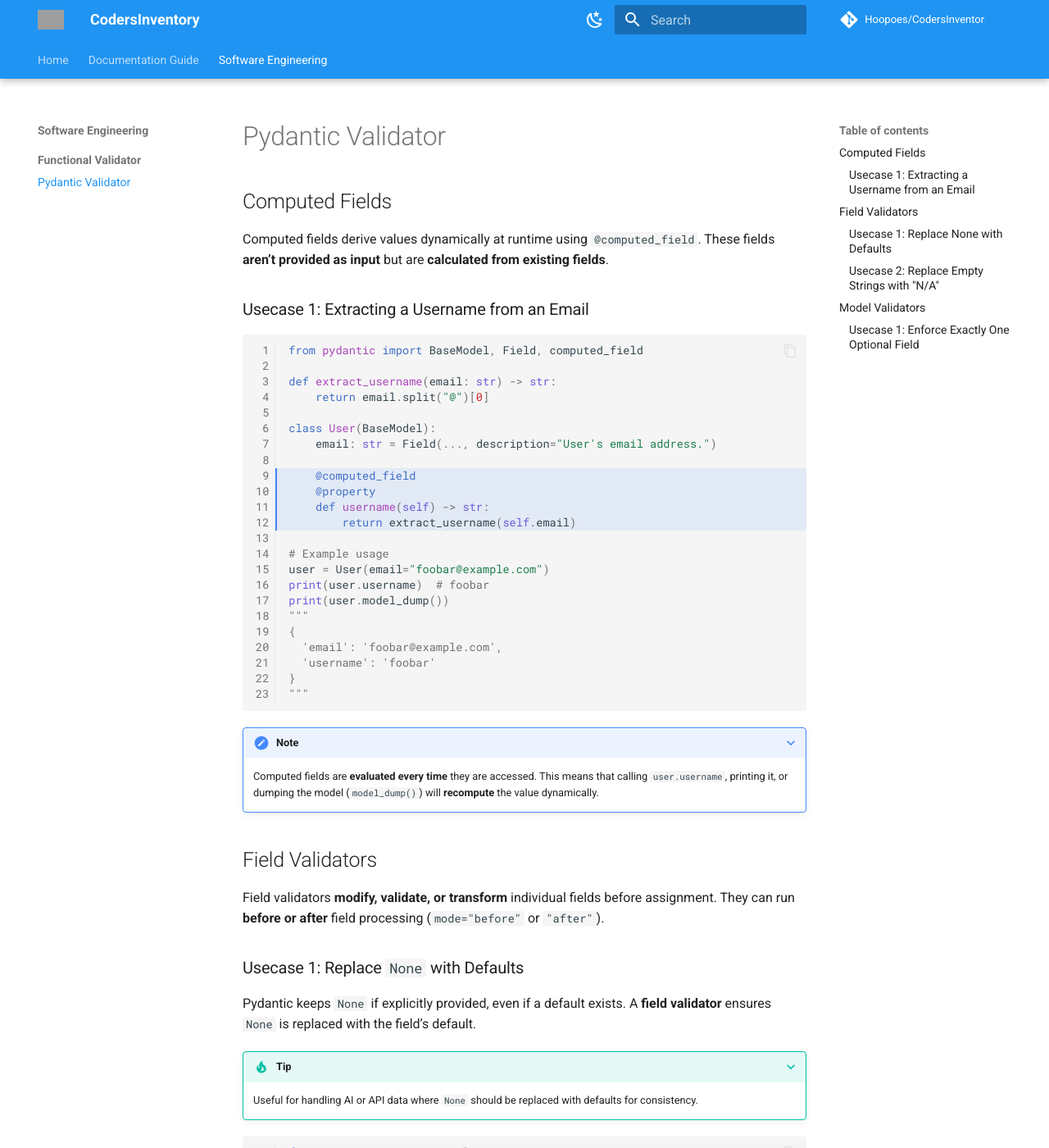
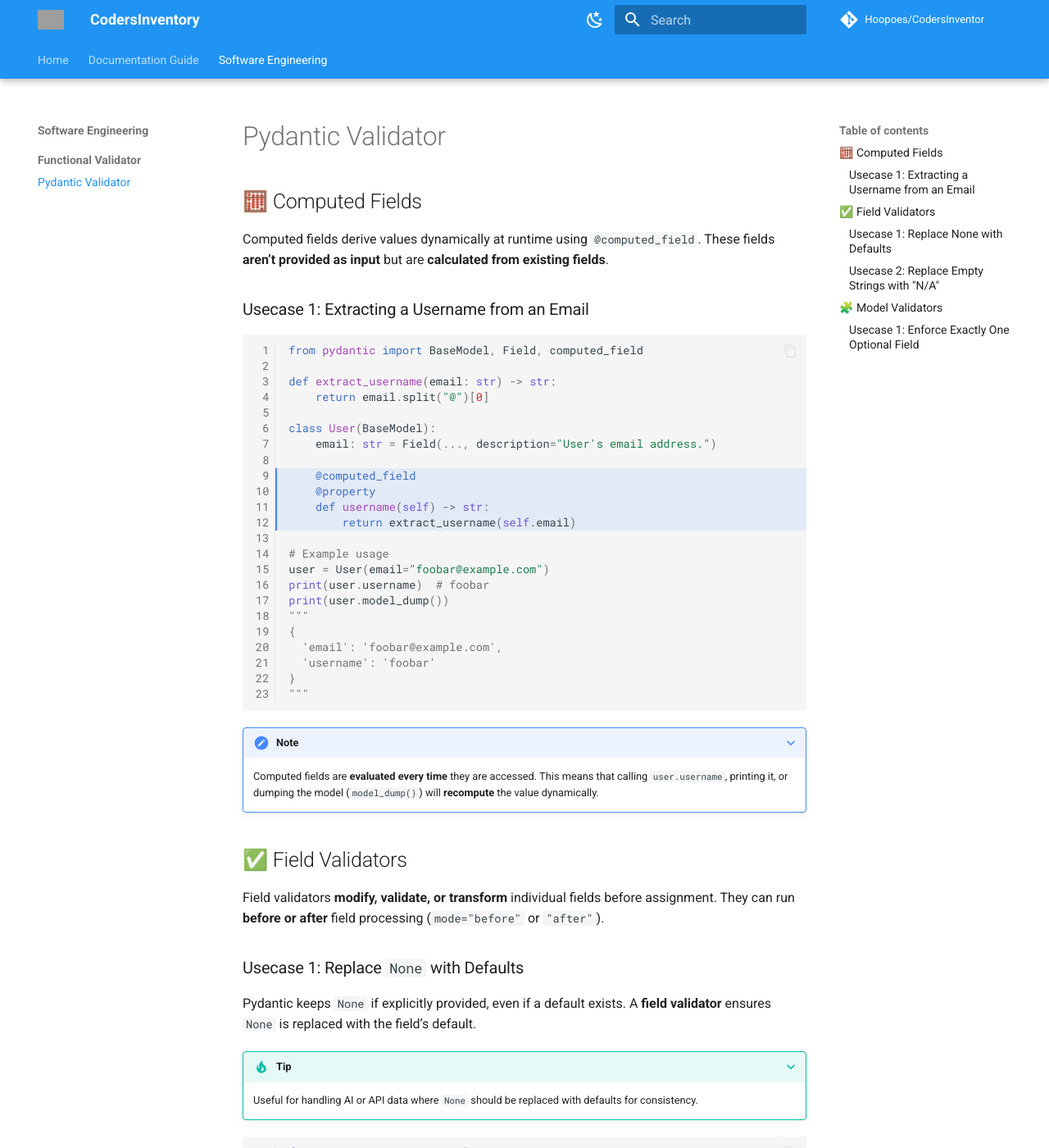
Before and after one commit to Hoopoes/CodersInventory, an MkDocs documentation site: the page built from docs/root/software-engineering/functional-validator/pydantic.md, in a window 1280 px wide and 1400 px high. Shown: the whole window at 82% size. Built offline with MkDocs 1.6.1 and Material for MkDocs 9.7.7, drawn with Linux system fonts in a browser that asks for light colours; comment, search, counter and statistics services are not loaded; some of the changed text lies outside the part shown; grey boxes are pictures that could not be loaded.

````diff
--- a/docs/root/software-engineering/functional_validator/pydantic.md
+++ b/docs/root/software-engineering/functional-validator/pydantic.md
@@ -1,4 +1,4 @@
-## Computed Fields
+## 🧮 Computed Fields
 
 Computed fields derive values dynamically at runtime using `@computed_field`. These fields **aren’t provided as input** but are **calculated from existing fields**.
 
@@ -34,7 +34,7 @@ print(user.model_dump())
     Computed fields are **evaluated every time** they are accessed. This means that calling `user.username`, printing it, or dumping the model (`model_dump()`) will **recompute** the value dynamically.
 
 
-## Field Validators
+## ✅ Field Validators
 
 Field validators **modify, validate, or transform** individual fields before assignment. They can run **before or after** field processing (`mode="before"` or `"after"`).
 
@@ -104,7 +104,7 @@ print(user.model_dump())
 ```
 
 
-## Model Validators
+## 🧩 Model Validators
 
 Model validators enforce rules that involve **multiple fields**. They run **after all fields are validated**, ensuring cross-field constraints and dependencies are met.
 
--- a/mkdocs.yml
+++ b/mkdocs.yml
@@ -100,7 +100,7 @@ nav:
     - MkDocs Formatting: root/documentation-guide/mkdocs.md
   - Software Engineering:
     - Functional Validator:
-      - Pydantic Validator: root/software-engineering/functional_validator/pydantic.md
+      - Pydantic Validator: root/software-engineering/functional-validator/pydantic.md
   # - User Guide:
   #   - Writing your docs: llm/gpt2.md
   #   - Styling your docs: llm/llm.md
````
